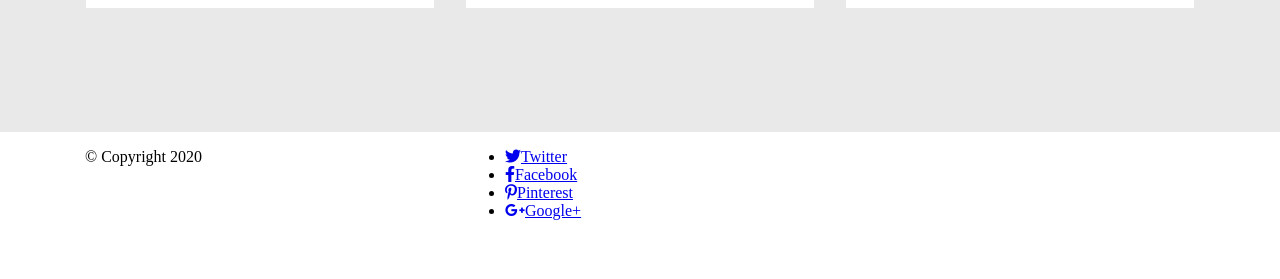
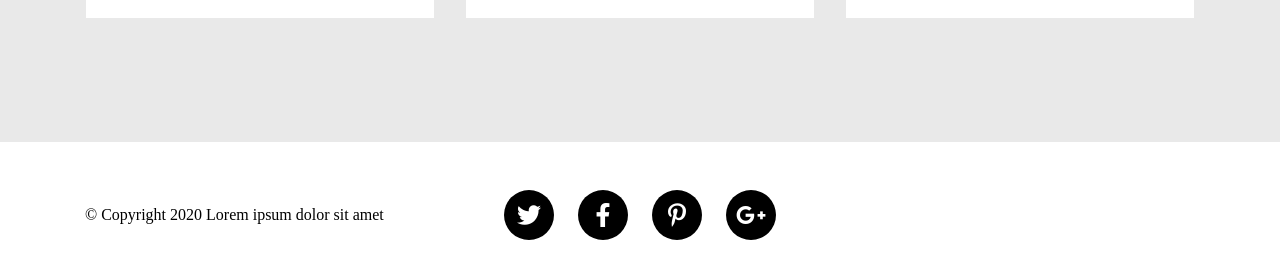
Before and after one commit to pawisniewski/project-4, a website: page index.html in a window 1280 px wide. Shown: the part 2806-3085 px from the top of the page. Before the commit the page ends 3042 px from the top, so only its background shows below. Drawn offline with Linux system fonts and the light colour scheme.

Commit message:
Add style for page footer

```diff
--- a/index.html
+++ b/index.html
@@ -121,15 +121,15 @@
         <footer class="page-footer">
             <div class="container">
                 <div class="row">
-                    <div class="col-sm-4">
-                        <p>© Copyright 2020</p>
+                    <div class="copy col-md-4">
+                        <p>© Copyright 2020 Lorem ipsum dolor sit amet</p>
                     </div>
-                    <div class="col-sm-4">
+                    <div class="col-md-4">
                         <ul class="links">
-                            <li><a href="#"><i class="fab fa-twitter"></i>Twitter</a></li>
-                            <li><a href="#"><i class="fab fa-facebook-f"></i>Facebook</a></li>
-                            <li><a href="#"><i class="fab fa-pinterest-p"></i>Pinterest</a></li>
-                            <li><a href="#"><i class="fab fa-google-plus-g"></i>Google+</a></li>
+                            <li><a href="#"><i class="fab fa-twitter"></i><span>Twitter</span></a></li>
+                            <li><a href="#"><i class="fab fa-facebook-f"></i><span>Facebook</span></a></li>
+                            <li><a href="#"><i class="fab fa-pinterest-p"></i><span>Pinterest</span></a></li>
+                            <li><a href="#"><i class="fab fa-google-plus-g"></i><span>Google+</span></a></li>
                         </ul>
                     </div>
                 </div>
--- a/sass/style.scss
+++ b/sass/style.scss
@@ -3,6 +3,7 @@ $color-main: #FFD700;
 $color-hover: #d0ad00;
 $color-light: #ffffff;
 $color-medium: 	#A9A9A9;
+$color-dark: 	#000000;
 $transition: all 1s;
 
 /* Global */
@@ -103,11 +104,16 @@ section {
     font-style: italic;
     font-weight: 1000;
 }
+
 /* Services */
 .services i {
     color: $color-main;
     font-size: 48px;
     border: 5px solid $color-main;
+    width: 100px;
+    height: 100px;
+    line-height: 60px;
+    text-align: center;
     border-radius: 50%;
     padding: 16px;
 }
@@ -118,8 +124,8 @@ section {
 .services p {
     font-size: 24px;
     color: $color-medium;
+}
 
-}
 /* Portfolio */
 .portfolio {
     background: #e9e9e9;
@@ -144,3 +150,35 @@ section {
     border: 16px solid #e9e9e9;
     margin: 12px 0;
 }
+
+/* Footer */
+.page-footer {
+    margin: 24px 0;
+}
+.links {
+    display: flex;
+    list-style-type: none;
+    justify-content: center;
+    font-size: 24px;
+    padding-inline-start: 0;
+}
+.links span {
+    display: none;
+}
+.links i {
+    border-radius: 50%;
+    background: $color-dark;
+    color: $color-light;
+    width: 50px;
+    height: 50px;
+    line-height: 50px;
+    text-align: center;
+    margin: 0 12px;
+    &:hover {
+        color: $color-hover;
+    }
+}
+.copy {
+    display: flex;
+    align-items: center;
+}
```
Also changed, not shown: css/style.css, 1 other file.
